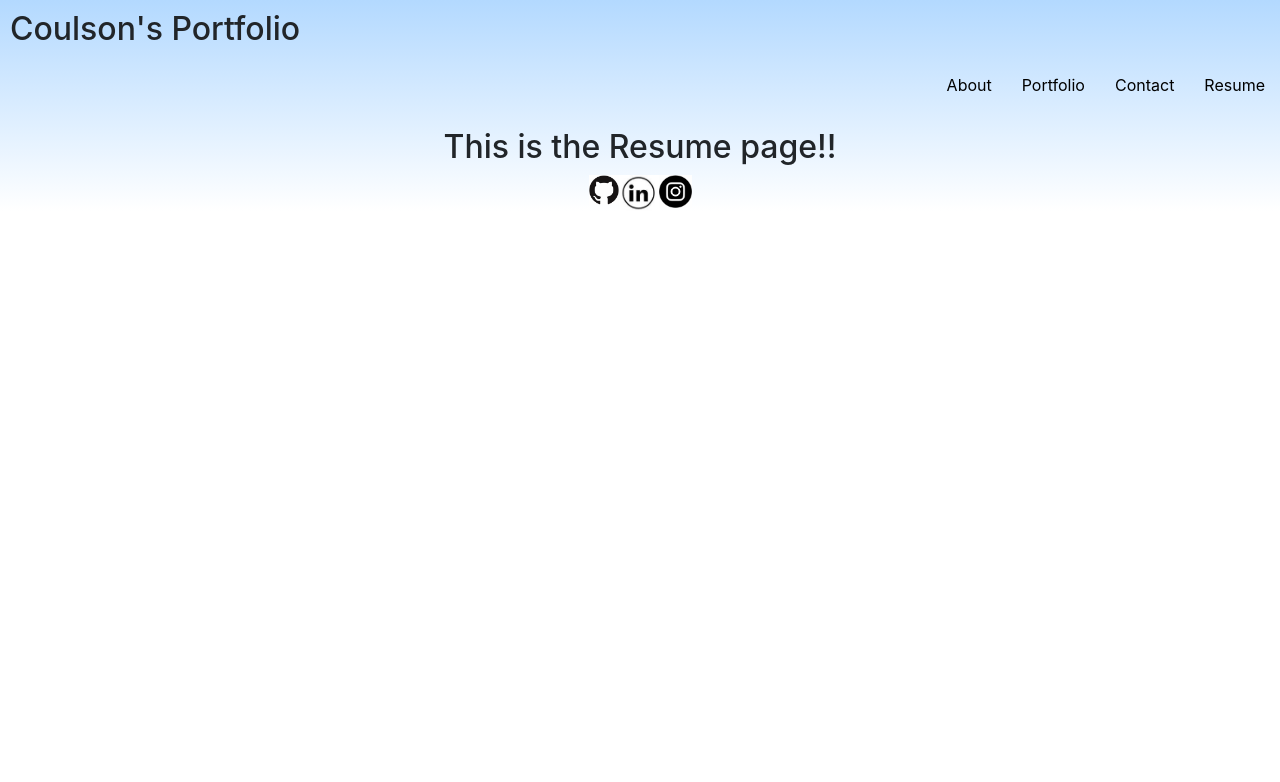
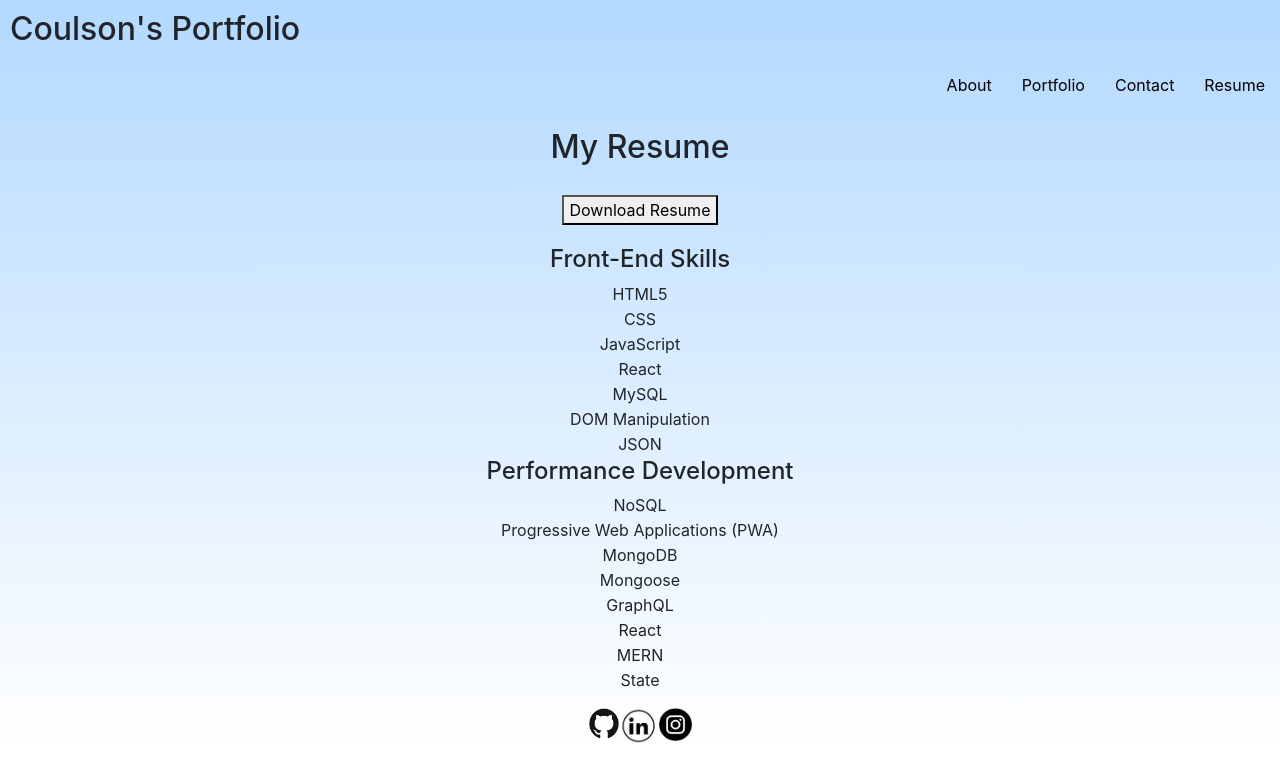
Before and after one commit to CoulsonP/react-portfolio, a React (Create React App) app: page /resume in a window 1280 px wide. Shown: the top 782 px of the page. Built offline with nearby package versions, Linux system fonts and the light colour scheme.

Commit message:
added resume

```diff
--- a/src/App.css
+++ b/src/App.css
@@ -135,3 +135,20 @@ form {
 .whole-form {
   margin: 30px;
 }
+
+/* resume button */
+.resume-button {
+  margin: 20px;
+}
+
+/* resume */
+
+.resume-container {
+  margin-top: 0;
+  padding-left: 0;
+  list-style: none;
+}
+
+.resume-container li {
+  margin: 1px;
+}
--- a/src/components/Resume.js
+++ b/src/components/Resume.js
@@ -1,11 +1,59 @@
-import React, { Component } from 'react'
+// import React, { Component } from 'react';
+
+// export default class Resume extends Component {
+//   render() {
+//     return (
+//       <div>
+//         <h2>My Resume</h2>
+//         <a href={process.env.PUBLIC_URL + "/resume.png"} download>
+//           <button className='resume-button'>Download Resume</button>
+//         </a>
+//         <ul>
+//           <h4>Skills</h4>
+//           <li>HTML5</li>
+//           <li>CSS</li>
+//           <li>JavaScript</li>
+//           <li>React</li>
+//           <li>MySQL</li>
+//           <li>DOM Manipulation</li>
+//           <li>JSON</li>
+//         </ul>
+//       </div>
+//     );
+//   }
+// }
+
+
+import React, { Component } from 'react';
 
 export default class Resume extends Component {
   render() {
     return (
       <div>
-        <h2>This is the Resume page!!</h2>
+        <h2>My Resume</h2>
+        <a href={process.env.PUBLIC_URL + "/resume.png"} download>
+          <button className='resume-button'>Download Resume</button>
+        </a>
+        <ul className='resume-container'>
+          <h4>Front-End Skills</h4>
+          <li>HTML5</li>
+          <li>CSS</li>
+          <li>JavaScript</li>
+          <li>React</li>
+          <li>MySQL</li>
+          <li>DOM Manipulation</li>
+          <li>JSON</li>
+          <h4>Performance Development</h4>
+          <li>NoSQL</li>
+          <li>Progressive Web Applications (PWA)</li>
+          <li>MongoDB</li>
+          <li>Mongoose</li>
+          <li>GraphQL</li>
+          <li>React</li>
+          <li>MERN</li>
+          <li>State</li>
+        </ul>
       </div>
-    )
+    );
   }
 }
```
Also changed, not shown: public/resume.png (added).
